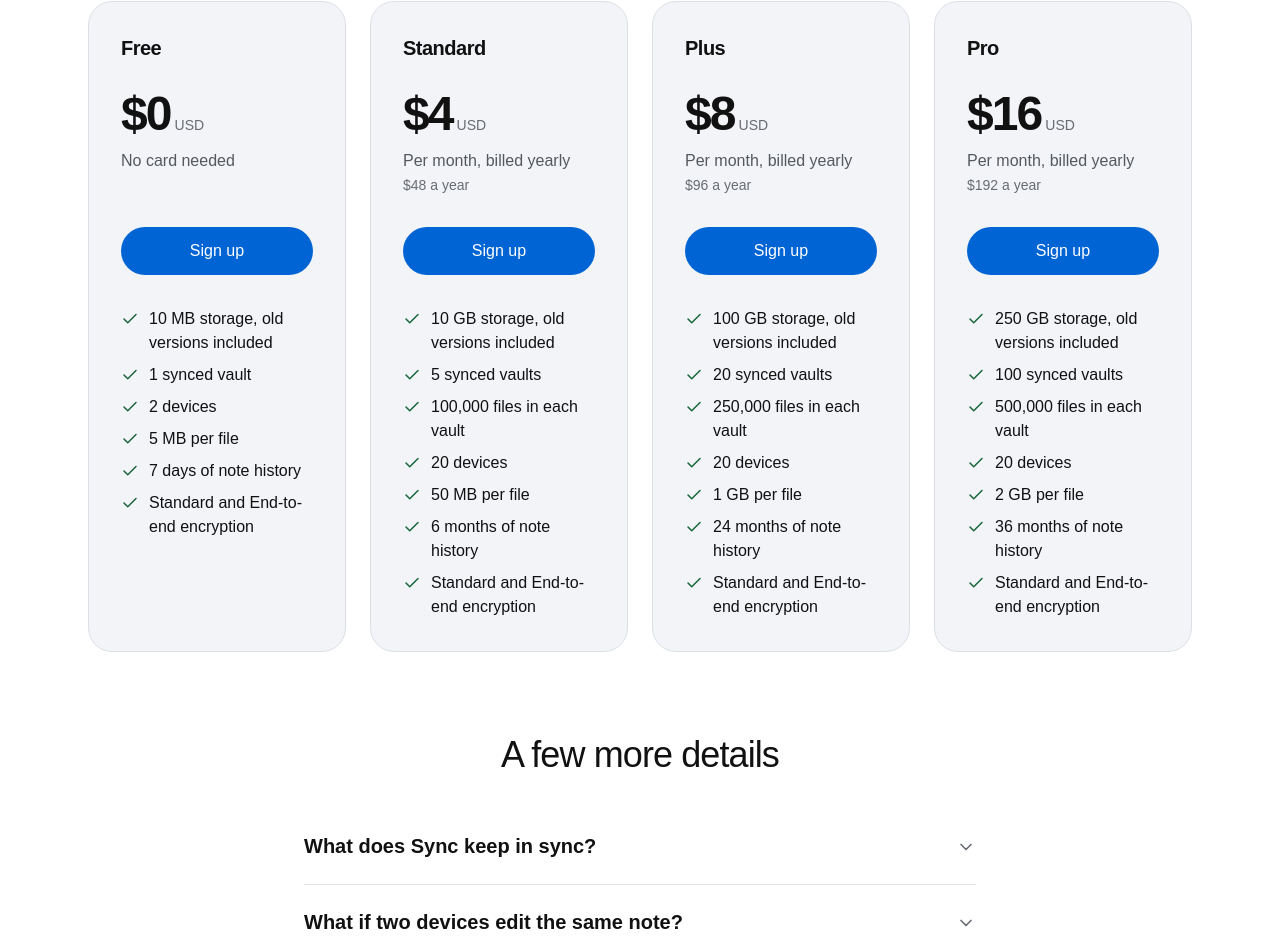
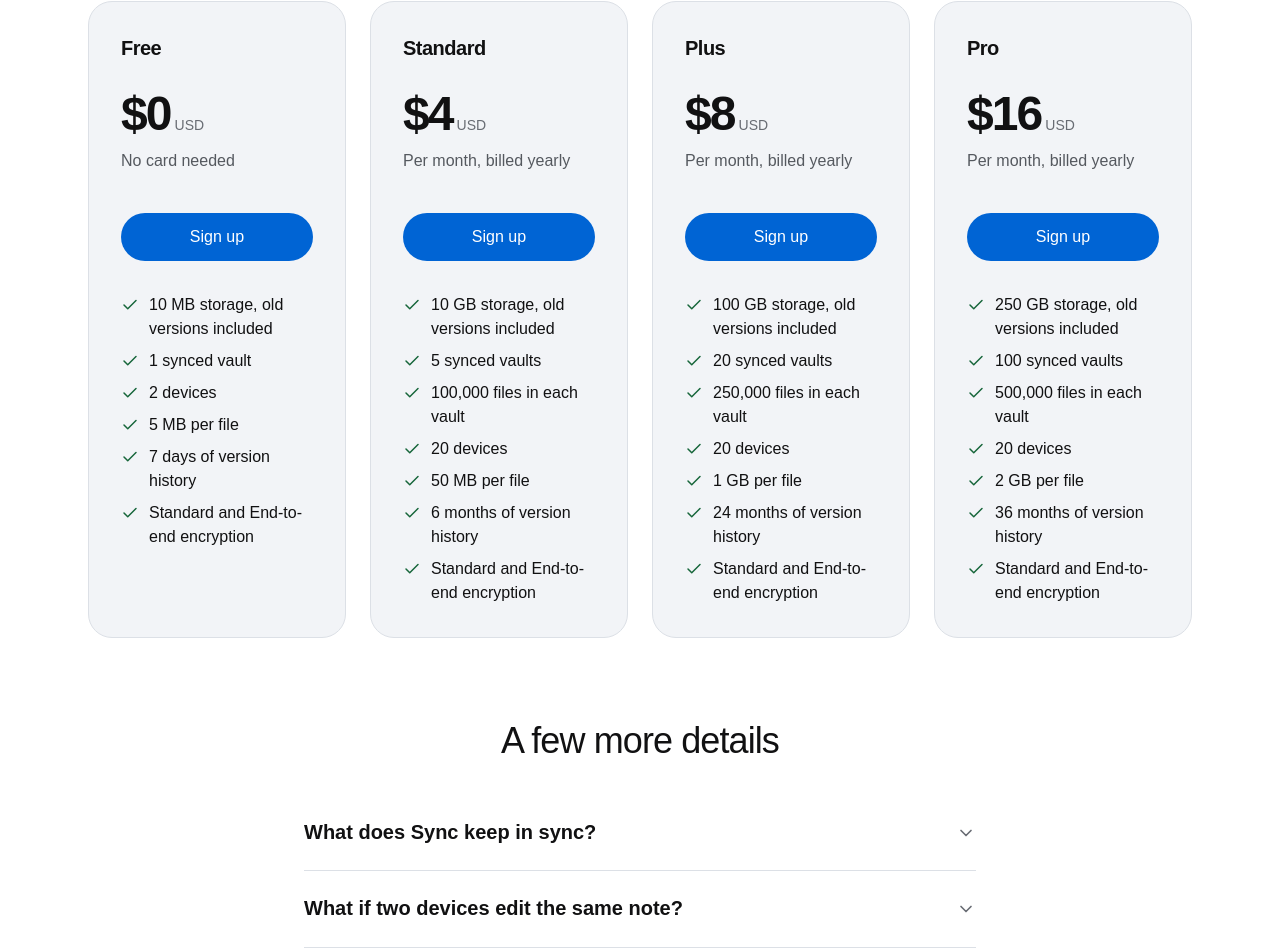
Before and after one commit to AdamNatad/Papeliz, a Next.js app in the folder site/main/: page /sync in a window 1280 px wide. Shown: the part 2089-3041 px from the top of the page. Built offline with nearby package versions, Linux system fonts and the light colour scheme; a web font is replaced by a local one.

Commit message:
Show only the per-month price on the yearly plan cards, and say version history instead of note history

```diff
--- a/site/main/components/pricing/papeliz-site-sync-plan-grid.tsx
+++ b/site/main/components/pricing/papeliz-site-sync-plan-grid.tsx
@@ -23,10 +23,9 @@ type PapelizSiteSyncPlanCardProps = {
   papelizSiteSyncPlanCardPlanId: PapelizSiteSyncPlanId | PapelizSiteSyncFreePlanId
   papelizSiteSyncPlanCardTitle: string
   papelizSiteSyncPlanCardPriceUsd: number
-  // Under the price: how a paid plan is billed, or that Free needs no card.
+  // Under the price: how a paid plan is billed, or that Free needs no card. The card shows no whole
+  // year's price (Adam, 2026-11-02: "dont show the total year price on the cards").
   papelizSiteSyncPlanCardPriceNote: string
-  // Under that, billed yearly: the whole year's price, as the app's Settings › Sync shows it.
-  papelizSiteSyncPlanCardYearPriceNote: string | null
   papelizSiteSyncPlanCardSignUpHref: string | null
   papelizSiteSyncPlanCardLines: string[]
 }
@@ -37,7 +36,6 @@ function PapelizSiteSyncPlanCard({
   papelizSiteSyncPlanCardTitle,
   papelizSiteSyncPlanCardPriceUsd,
   papelizSiteSyncPlanCardPriceNote,
-  papelizSiteSyncPlanCardYearPriceNote,
   papelizSiteSyncPlanCardSignUpHref,
   papelizSiteSyncPlanCardLines,
 }: PapelizSiteSyncPlanCardProps) {
@@ -51,13 +49,12 @@ function PapelizSiteSyncPlanCard({
         <span className="text-5xl leading-[1.15] font-semibold tracking-[-0.04em]">{formatPapelizSiteSyncUsd(papelizSiteSyncPlanCardPriceUsd)}</span>
         <span className="text-sm text-papeliz-ink-subtle">USD</span>
       </div>
-      {/* "USD" alone beside the price (Adam, 2026-10-31); the lines under it say how it is billed, or that Free needs no card. */}
+      {/* "USD" alone beside the price (Adam, 2026-10-31); the line under it says how it is billed, or that Free needs no card. */}
       <p className="mt-2 min-h-6 text-base text-papeliz-ink-muted">{papelizSiteSyncPlanCardPriceNote}</p>
-      <p className="mt-0.5 min-h-5 text-sm text-papeliz-ink-subtle">{papelizSiteSyncPlanCardYearPriceNote}</p>
       {papelizSiteSyncPlanCardSignUpHref && (
         <a
           href={papelizSiteSyncPlanCardSignUpHref}
-          className="mt-8 flex min-h-12 items-center justify-center rounded-full bg-papeliz-blue px-3 py-2 text-base font-medium text-papeliz-on-blue transition-colors hover:bg-papeliz-blue-hover"
+          className="mt-10 flex min-h-12 items-center justify-center rounded-full bg-papeliz-blue px-3 py-2 text-base font-medium text-papeliz-on-blue transition-colors hover:bg-papeliz-blue-hover"
         >
           Sign up
         </a>
@@ -106,7 +103,6 @@ export function PapelizSiteSyncPlanGrid() {
           papelizSiteSyncPlanCardTitle={papelizSiteSyncFreePlan.papelizSiteSyncFreePlanName}
           papelizSiteSyncPlanCardPriceUsd={0}
           papelizSiteSyncPlanCardPriceNote="No card needed"
-          papelizSiteSyncPlanCardYearPriceNote={null}
           papelizSiteSyncPlanCardSignUpHref={papelizSiteSyncFreeSignUpHref}
           papelizSiteSyncPlanCardLines={describePapelizSiteSyncFreePlanLimits()}
         />
@@ -117,9 +113,6 @@ export function PapelizSiteSyncPlanGrid() {
             papelizSiteSyncPlanCardTitle={papelizSiteSyncPlan.papelizSiteSyncPlanName}
             papelizSiteSyncPlanCardPriceUsd={readPapelizSiteSyncPlanMonthlyRateUsd(papelizSiteSyncPlan, papelizSiteChosenSyncBillingPeriod)}
             papelizSiteSyncPlanCardPriceNote={papelizSiteChosenSyncBillingPeriod === 'yearly' ? 'Per month, billed yearly' : 'Billed monthly'}
-            papelizSiteSyncPlanCardYearPriceNote={
-              papelizSiteChosenSyncBillingPeriod === 'yearly' ? `${formatPapelizSiteSyncUsd(papelizSiteSyncPlan.papelizSiteSyncPlanYearlyPriceUsd)} a year` : null
-            }
             papelizSiteSyncPlanCardSignUpHref={createPapelizSiteSyncSignUpHref(papelizSiteSyncPlan.papelizSiteSyncPlanId, papelizSiteChosenSyncBillingPeriod)}
             papelizSiteSyncPlanCardLines={describePapelizSiteSyncPlanLimits(papelizSiteSyncPlan)}
           />
--- a/site/main/lib/papeliz-site-sync-plans.ts
+++ b/site/main/lib/papeliz-site-sync-plans.ts
@@ -90,7 +90,7 @@ export function describePapelizSiteSyncFreePlanLimits(): string[] {
     `${papelizSiteSyncFreePlan.papelizSiteSyncFreePlanVaultLimit} synced vault`,
     `${papelizSiteSyncFreePlan.papelizSiteSyncFreePlanConnectedDeviceLimit} devices`,
     `${papelizSiteSyncFreePlan.papelizSiteSyncFreePlanLargestFileLabel} per file`,
-    `${papelizSiteSyncFreePlan.papelizSiteSyncFreePlanNoteHistoryDayCount} days of note history`,
+    `${papelizSiteSyncFreePlan.papelizSiteSyncFreePlanNoteHistoryDayCount} days of version history`,
     papelizSiteSyncPlanEncryptionLine,
   ]
 }
@@ -189,7 +189,7 @@ export function describePapelizSiteSyncPlanLimits(papelizSiteSyncPlan: PapelizSi
     `${papelizSiteSyncPlan.papelizSiteSyncPlanFilesPerVaultLimit.toLocaleString('en-US')} files in each vault`,
     `${papelizSiteSyncConnectedDeviceLimit} devices`,
     `${papelizSiteSyncPlan.papelizSiteSyncPlanLargestFileLabel} per file`,
-    `${papelizSiteSyncPlan.papelizSiteSyncPlanNoteHistoryMonthCount} months of note history`,
+    `${papelizSiteSyncPlan.papelizSiteSyncPlanNoteHistoryMonthCount} months of version history`,
     papelizSiteSyncPlanEncryptionLine,
   ]
 }
```
